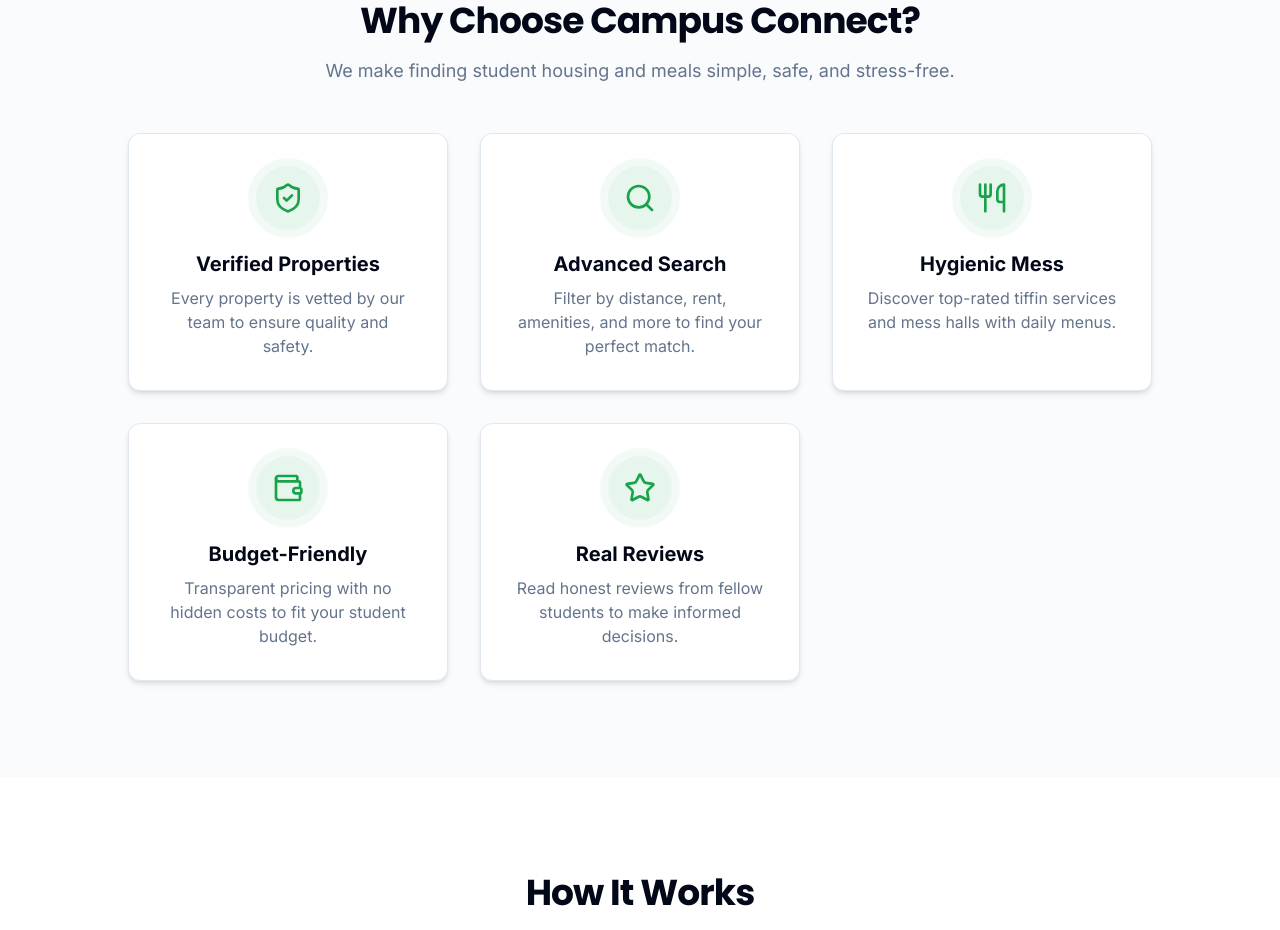
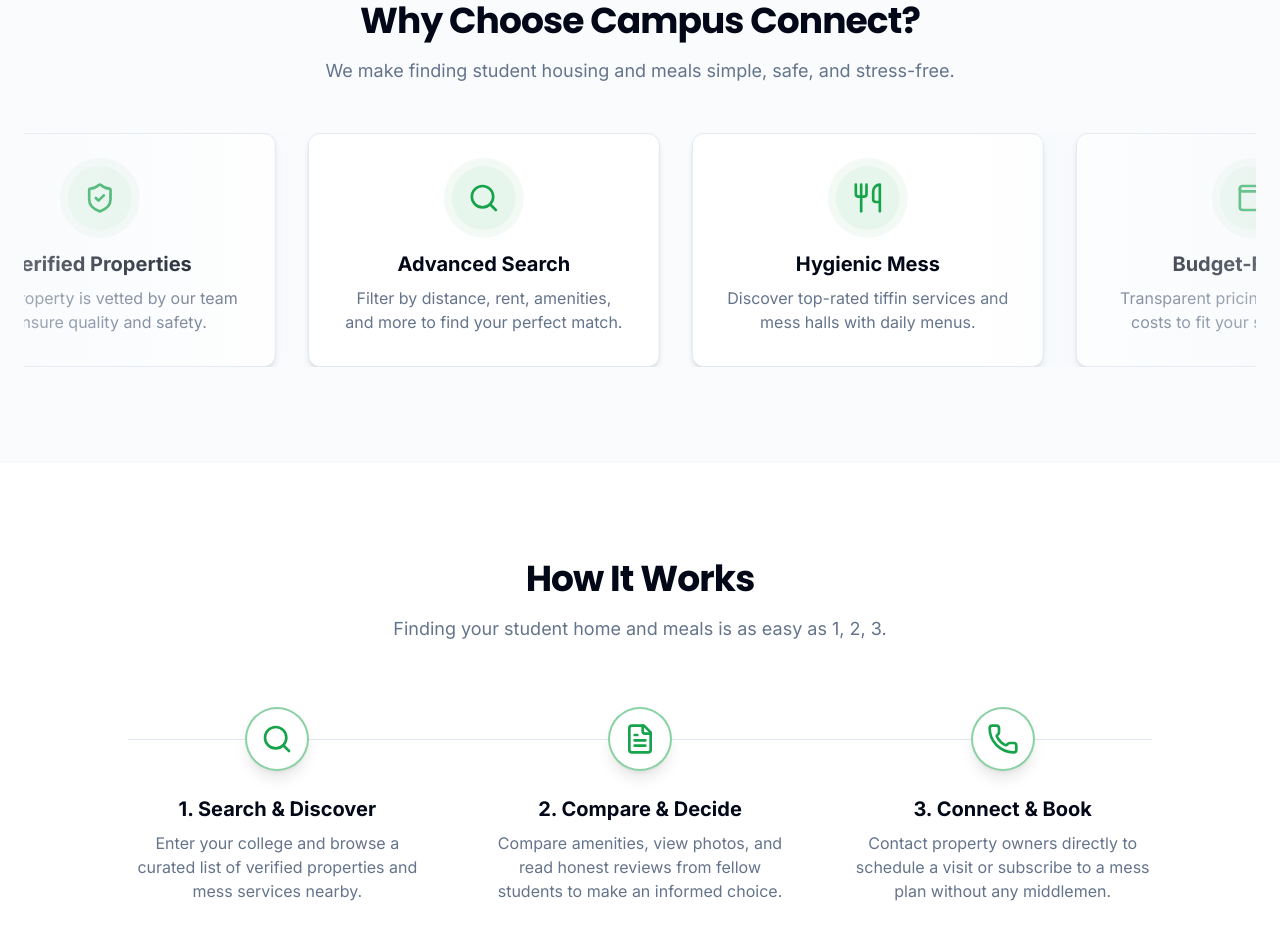
Before and after one commit to CampusConnect-proto/CampusConnect-Proto, a Next.js app: page / in a window 1280 px wide. Shown: the part 800-1730 px from the top of the page. Built offline with nearby package versions, Linux system fonts and the light colour scheme; no server answers.

Commit message:
make this as premium marque (_for element div_)

```diff
--- a/src/app/page.tsx
+++ b/src/app/page.tsx
@@ -69,7 +69,7 @@ export default function Home() {
                   Explore Stays <ArrowRight className="ml-2 h-5 w-5" />
                 </Link>
               </Button>
-              <Button size="lg" variant="outline" asChild className="font-bold text-lg text-white border-white bg-transparent backdrop-blur-sm hover:bg-white hover:text-primary transition-all duration-300 transform hover:scale-105 w-full sm:w-auto">
+              <Button size="lg" variant="ghost" asChild className="font-bold text-lg text-white border border-white bg-transparent backdrop-blur-sm hover:bg-white hover:text-primary transition-all duration-300 transform hover:scale-105 w-full sm:w-auto">
                 <Link href="/mess">
                   Explore Mess
                 </Link>
@@ -88,9 +88,10 @@ export default function Home() {
                 We make finding student housing and meals simple, safe, and stress-free.
               </p>
             </div>
-            <div className="grid grid-cols-1 sm:grid-cols-2 lg:grid-cols-3 gap-8 mt-12 max-w-5xl mx-auto">
-                {features.map((feature) => (
-                     <div key={feature.title} className="bg-background rounded-xl p-8 text-center shadow-md transition-all duration-300 hover:shadow-xl hover:-translate-y-1.5 border">
+             <div className="relative mt-12 flex w-full max-w-7xl mx-auto flex-col items-center justify-center overflow-hidden">
+                <div className="flex w-max animate-marquee [--duration:30s] hover:[animation-play-state:paused]">
+                    {[...features, ...features].map((feature, index) => (
+                        <div key={index} className="mx-4 h-full w-[22rem] flex-shrink-0 rounded-xl bg-background p-8 text-center shadow-md border">
                             <div className="mb-5 inline-flex items-center justify-center rounded-full bg-primary/10 p-4 ring-8 ring-primary/5">
                                 {feature.icon}
                             </div>
@@ -98,6 +99,11 @@ export default function Home() {
                             <p className="mt-2 text-muted-foreground">{feature.description}</p>
                         </div>
                     ))}
+                </div>
+                <div
+                    className="pointer-events-none absolute inset-y-0 left-0 w-1/4 bg-gradient-to-r from-muted/40 to-transparent"></div>
+                <div
+                    className="pointer-events-none absolute inset-y-0 right-0 w-1/4 bg-gradient-to-l from-muted/40 to-transparent"></div>
             </div>
           </div>
         </section>
--- a/tailwind.config.ts
+++ b/tailwind.config.ts
@@ -106,11 +106,16 @@ export default {
             transform: 'translateY(0)',
           },
         },
+        'marquee': {
+          '0%': { transform: 'translateX(0%)' },
+          '100%': { transform: 'translateX(-100%)' },
+        },
       },
       animation: {
         'accordion-down': 'accordion-down 0.2s ease-out',
         'accordion-up': 'accordion-up 0.2s ease-out',
         'fade-in-up': 'fade-in-up 0.5s ease-out forwards',
+        'marquee': 'marquee var(--duration, 30s) linear infinite',
       },
     },
   },
```
Lines whose indentation alone changed are shown as unchanged.
